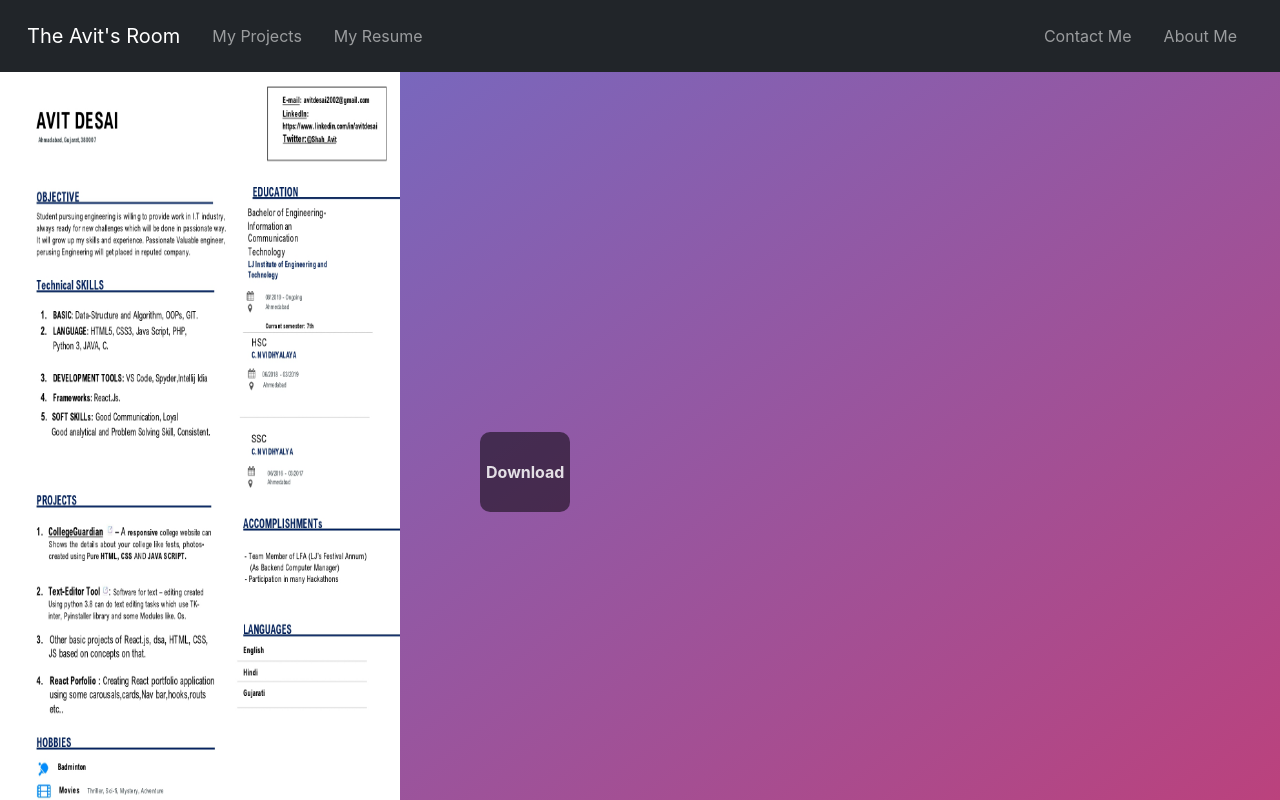
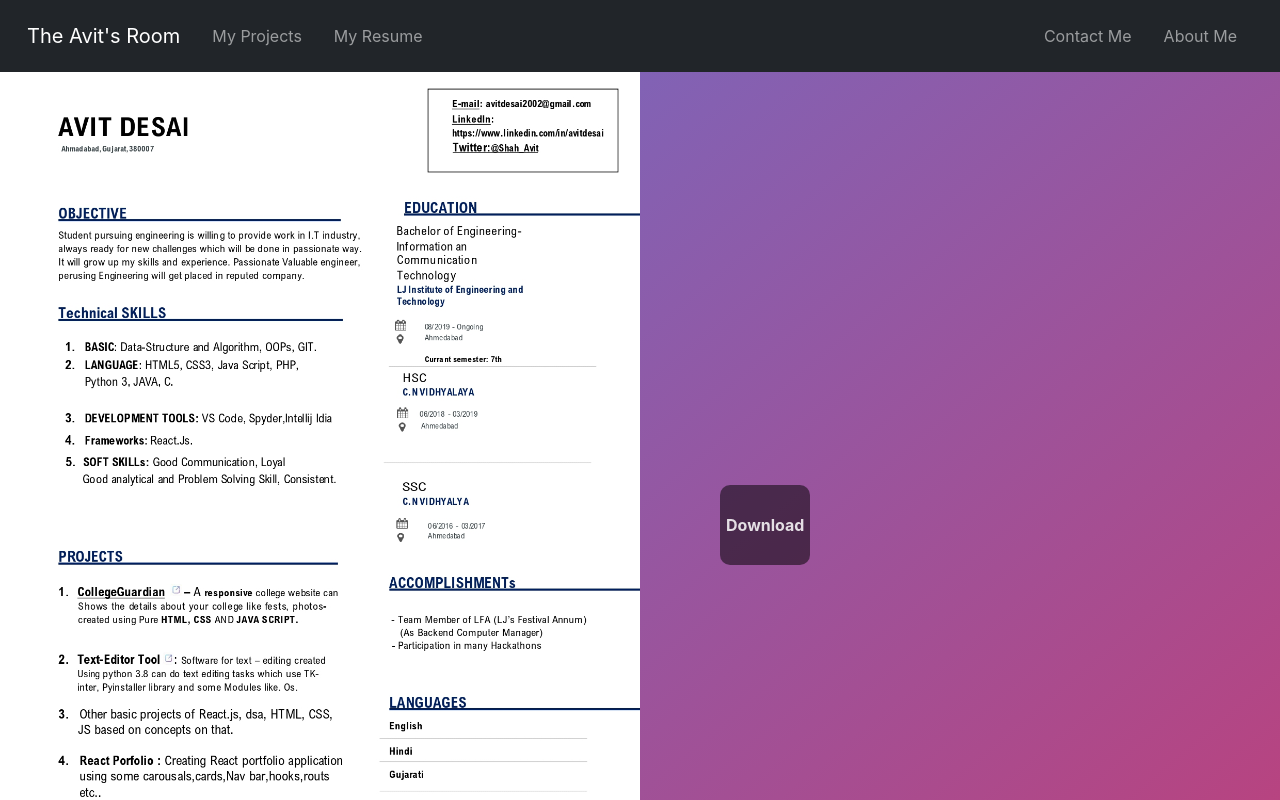
Before and after one commit to theavitw/MyPortfolio-, a React (Create React App) app: page /Java in a window 1280 px wide. Shown: the top 800 px of the page. Built offline with nearby package versions, Linux system fonts and the light colour scheme.

Commit message:
updated css

```diff
--- a/src/Pages/abc.css
+++ b/src/Pages/abc.css
@@ -82,8 +82,8 @@
 
 
 .ggg{
-  height: 100vh;
-  width: 50vh;
+  height: auto;
+  width:50%;
 
 
 }
```
